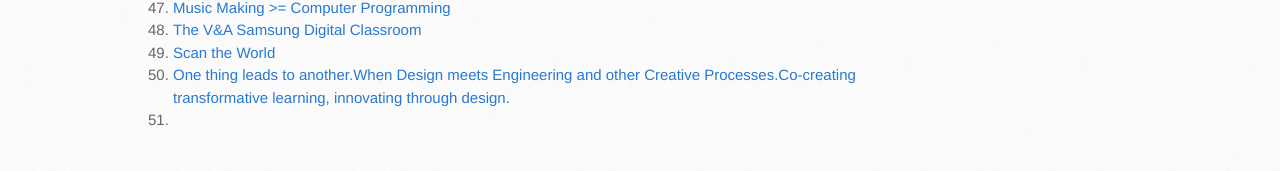
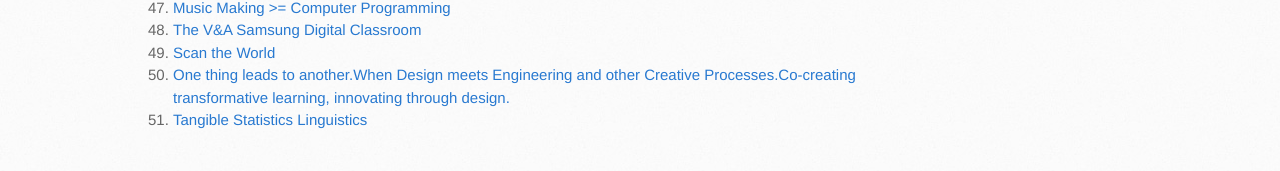
Before and after one commit to lguariento/Engineering-the-Future, a Jekyll site: the page built from index.md, in a window 1280 px wide. Shown: the part 1405-1576 px from the top of the page. Built offline with Jekyll 4.4.1, drawn with Linux system fonts in a browser that asks for light colours.

Commit message:
Update index.md

```diff
--- a/index.md
+++ b/index.md
@@ -55,4 +55,4 @@
 48. [The V&A Samsung Digital Classroom](48.html)
 49. [Scan the World](49.html)
 50. [One thing leads to another.When Design meets Engineering and other Creative Processes.Co-creating transformative learning, innovating through design.](50.html)
-51. [](51.html)
+51. [Tangible Statistics Linguistics](51.html)
```
